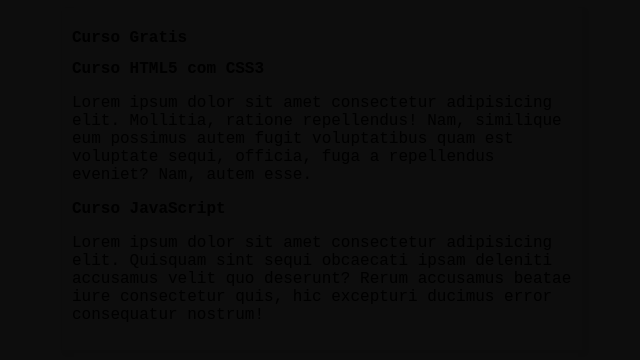
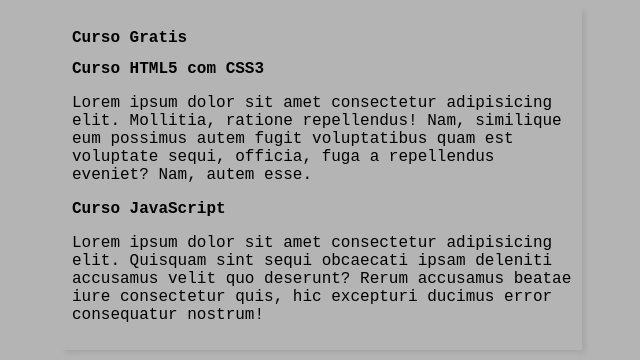
Before and after one commit to ErikoDf/projeto-site, a plain HTML site: page index.html in a window 1280 px wide. Shown: the whole page, without its empty margins (318-958 px from the left). Drawn offline with Linux system fonts and the light colour scheme.

Commit message:
Update style.css

```diff
--- a/estilos/style.css
+++ b/estilos/style.css
@@ -4,7 +4,7 @@
 }
 
 body {
-    background-color: rgb(13, 13, 13);
+    background-color: rgba(13, 13, 13, 0.305);
 
 }
 
```
